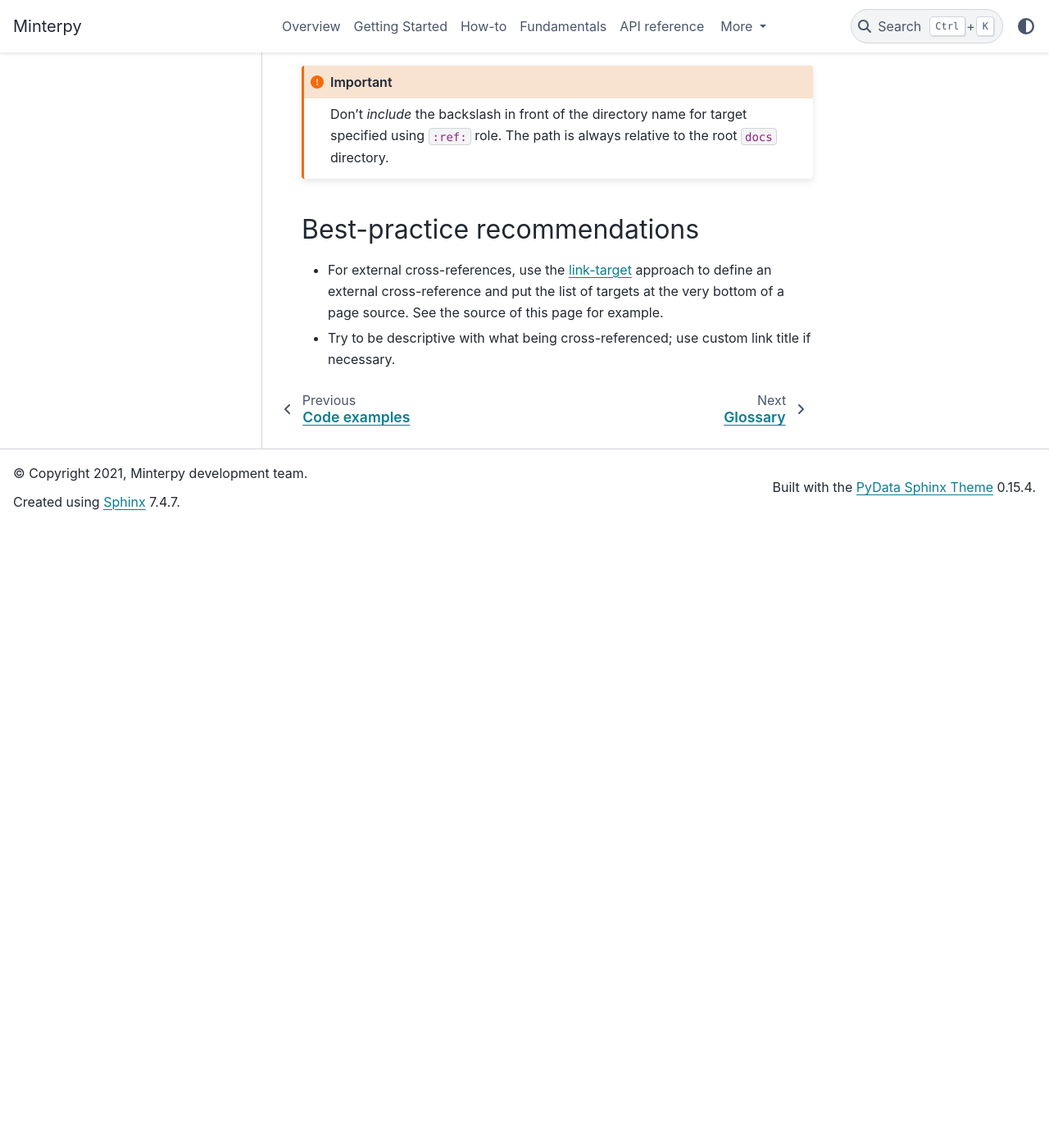
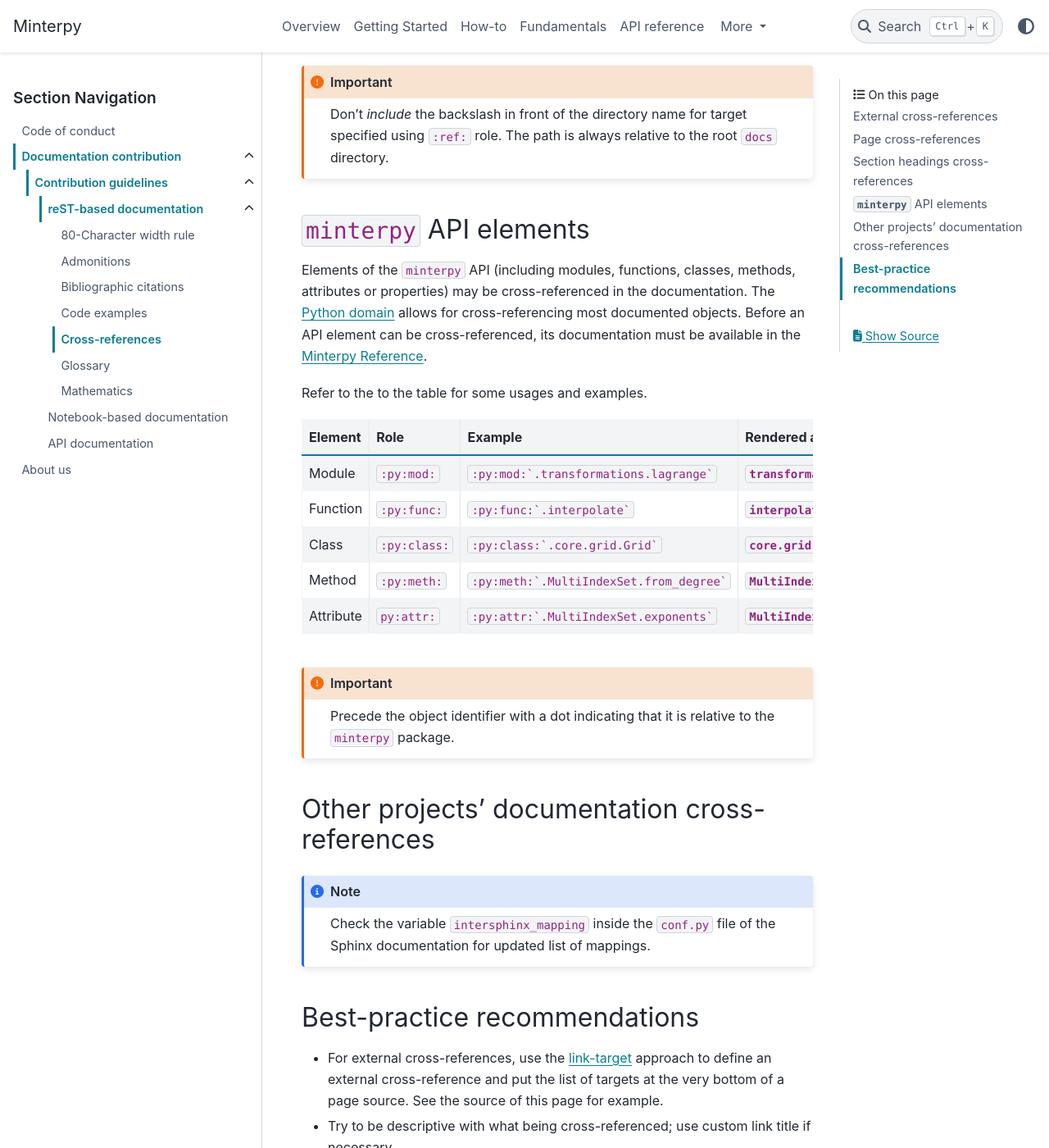
Before and after one commit to casus/minterpy, a Sphinx documentation site: the page built from docs/developers/contrib-doc/contrib-doc-guidelines/rest-based-doc/cross-ref.rst, in a window 1280 px wide and 1400 px high, scrolled down 3404 px. Shown: the whole window at 82% size. Built offline with Sphinx 7.4.7 and the PyData theme 0.15.4, drawn with Linux system fonts in a browser that asks for light colours; pages that are not in the unit, such as notebooks, are missing from menus; cross-references to code outside the pages are shown as plain code; before the commit the page ends 4045 px from its top, so only the background shows below that; some of the changed text lies outside the part shown.

Commit message:
Update cross-reference guidelines with API elements

````diff
--- a/docs/developers/contrib-doc/contrib-doc-guidelines/rest-based-doc/cross-references.rst
+++ b/docs/developers/contrib-doc/contrib-doc-guidelines/rest-based-doc/cross-ref.rst
@@ -2,16 +2,16 @@
 Cross-references
 ################
 
-The ``minterpy`` documentation uses three different types of cross-references
-(linking): external, internal, and bibliographic citations.
+The ``minterpy`` documentation uses various types of cross-references (linking),
+including: external and internal cross-references, bibliographic citations, etc.
 
 .. seealso::
 
    There are various types of internal cross-references used in the ``minterpy``
    documentation specific to documentation elements
    (pages, section headings, images, equations, API elements, etc.).
-   This guideline only external cross references and covers pages
-   and sections internal cross-referencing;
+   This guideline covers pages, section headings, and API elements
+   cross-references;
    other types of internal cross-referencing may be found in its own guideline.
 
 External cross-references
@@ -34,8 +34,8 @@
    The problem is well explained in this `Wikipedia article`_
    and also in a `DeepAI article`_.
 
-   .. _`Wikipedia article`: https://en.wikipedia.org/wiki/Curse_of_dimensionality
-   .. _`DeepAI article`: https://deepai.org/machine-learning-glossary-and-terms/curse-of-dimensionality
+   .. _Wikipedia article: https://en.wikipedia.org/wiki/Curse_of_dimensionality
+   .. _DeepAI article: https://deepai.org/machine-learning-glossary-and-terms/curse-of-dimensionality
 
 which will be rendered as:
 
@@ -153,6 +153,40 @@
     specified using ``:ref:`` role. The path is always relative
     to the root ``docs`` directory.
 
+``minterpy`` API elements
+#########################
+
+Elements of the ``minterpy`` API (including modules, functions, classes,
+methods, attributes or properties) may be cross-referenced in the documentation.
+The `Python domain`_ allows for cross-referencing most documented objects.
+Before an API element can be cross-referenced,
+its documentation must be available in the :doc:`/api/index`.
+
+Refer to the to the table for some usages and examples.
+
+=========  ==================  =========================================  =====================================
+Element    Role                Example                                    Rendered as
+=========  ==================  =========================================  =====================================
+Module     :code:`:py:mod:`    ``:py:mod:`.transformations.lagrange```    :py:mod:`.transformations.lagrange`
+Function   :code:`:py:func:`   ``:py:func:`.interpolate```                :py:func:`.interpolate`
+Class      :code:`:py:class:`  ``:py:class:`.core.grid.Grid```            :py:class:`.core.grid.Grid`
+Method     :code:`:py:meth:`   ``:py:meth:`.MultiIndexSet.from_degree```  :py:meth:`.MultiIndexSet.from_degree`
+Attribute  :code:`py:attr:`    ``:py:attr:`.MultiIndexSet.exponents```    :py:attr:`.MultiIndexSet.exponents`
+=========  ==================  =========================================  =====================================
+
+.. important::
+
+    Precede the object identifier with a dot indicating that it is relative
+    to the ``minterpy`` package.
+
+Other projects' documentation cross-references
+##############################################
+
+.. note::
+
+   Check the variable ``intersphinx_mapping`` inside the ``conf.py`` file
+   of the Sphinx documentation for updated list of mappings.
+
 Best-practice recommendations
 #############################
 
@@ -161,8 +195,26 @@
   of a page source. See the source of this page for example.
 - Try to be descriptive with what being cross-referenced; use custom link title
   if necessary.
+- When you cross-reference a ``minterpy``  API element anywhere
+  in the documentation, try to provide a context on why the element
+  is being cross-referenced.
+
+  For example, instead of writing:
+
+    Finally, we call the monomials :math:`x^\alpha = \prod_{i=1}^m x^{\alpha_i}_{i}`, :math:`\alpha \in A` the
+    *canonical basis* (see :py:class:`.CanonicalPolynomial`) of :math:`\Pi_{A}`.
+
+  write:
+
+    Finally, we call the monomials :math:`x^\alpha = \prod_{i=1}^m x^{\alpha_i}_{i}`, :math:`\alpha \in A` the
+    *canonical basis* of :math:`\Pi_{A}`.
+
+    .. SEEALSO::
+
+       In ``minterpy``, the canonical polynomial basis is implemented as :py:class:`.CanonicalPolynomial` class.
 
 .. _link-target: https://www.sphinx-doc.org/en/master/usage/restructuredtext/basics.html#hyperlinks
-.. _`Wikipedia article`: https://en.wikipedia.org/wiki/Curse_of_dimensionality
-.. _`DeepAI article`: https://deepai.org/machine-learning-glossary-and-terms/curse-of-dimensionality
+.. _Wikipedia article: https://en.wikipedia.org/wiki/Curse_of_dimensionality
+.. _DeepAI article: https://deepai.org/machine-learning-glossary-and-terms/curse-of-dimensionality
 .. _autosectionlabel: https://www.sphinx-doc.org/en/master/usage/extensions/autosectionlabel.html
+.. _Python domain: https://www.sphinx-doc.org/en/master/usage/restructuredtext/domains.html#cross-referencing-python-objects
--- a/docs/developers/contrib-doc/contrib-doc-guidelines/rest-based-doc/index.rst
+++ b/docs/developers/contrib-doc/contrib-doc-guidelines/rest-based-doc/index.rst
@@ -31,7 +31,7 @@
    admonitions
    bibliography
    code-examples
-   cross-references
+   cross-ref
    glossary
    mathematics
 
--- a/docs/developers/contrib-doc/contrib-doc-guidelines/rest-based-doc/mathematics.rst
+++ b/docs/developers/contrib-doc/contrib-doc-guidelines/rest-based-doc/mathematics.rst
@@ -107,7 +107,7 @@
   Use, instead, the nearest or the most relevant heading to the equation
   as an anchor.
   See the guidelines of
-  :ref:`section heading cross-references <developers/contrib-doc/contrib-doc-guidelines/rest-based-doc/cross-references:Section headings cross-references>`
+  :ref:`section heading cross-references <developers/contrib-doc/contrib-doc-guidelines/rest-based-doc/cross-ref:Section headings cross-references>`
   for details.
 
 
````
